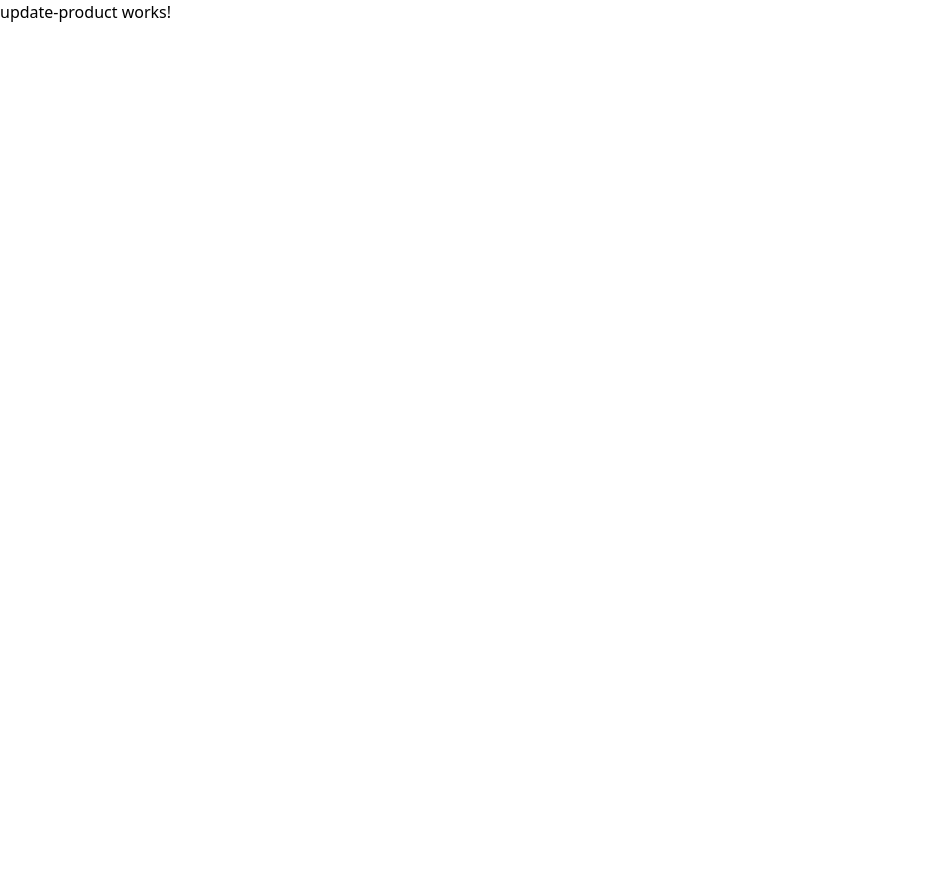
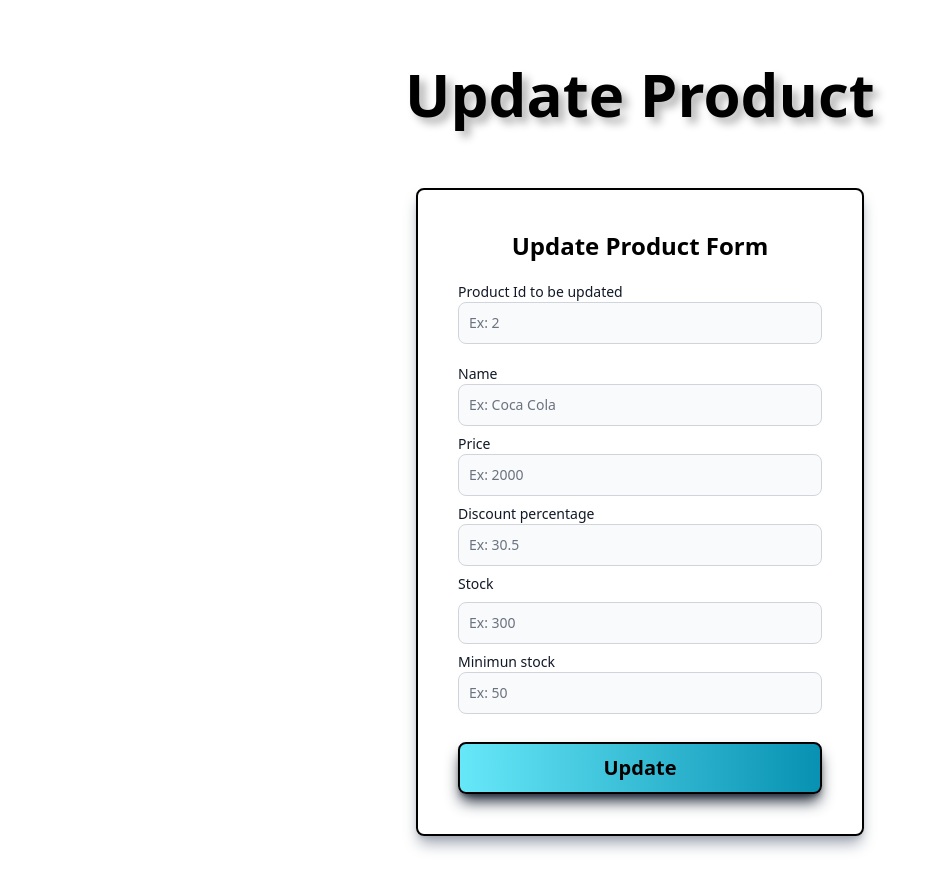
Before and after one commit to CarlosArauco8556/Control-de-Venta-Frontend, an Angular app: page /update-product in a window 1280 px wide. Shown: the top 890 px of the page, without its empty margins (0-943 px from the left). Before the commit the page ends 800 px from the top, so only its background shows below. Built offline with nearby package versions, Linux system fonts and the light colour scheme.

Commit message:
feat: finished update product.

```diff
--- a/src/app/products/pages/update-product/update-product.component.css
+++ b/src/app/products/pages/update-product/update-product.component.css
@@ -0,0 +1,16 @@
+.text-shadow {
+    text-shadow: 6px 6px 8px rgba(0.1, 0, 0, 0.3);
+  }
+
+.overlay {
+    position: fixed;
+    top: 0;
+    left: 0;
+    width: 100vw;
+    height: 100vh;
+    background-color: rgba(0, 0, 0, 0.5);
+    z-index: 9999;
+    display: flex;
+    align-items: center;
+    justify-content: center;
+}
--- a/src/app/products/pages/update-product/update-product.component.html
+++ b/src/app/products/pages/update-product/update-product.component.html
@@ -1 +1,84 @@
-<p>update-product works!</p>
+<p class = "text-6xl font-extrabold text-center mt-16 text-shadow">Update Product</p>
+
+<form [formGroup] = "forms" (ngSubmit) = "updateProduct()" class = "max-w-md mx-auto border-2 border-black p-10 mt-16 mb-16 rounded-lg shadow-lg shadow-gray-400">
+
+    <p class = "text-2xl text-center font-extrabold">Update Product Form</p>
+
+    <div class = "mt-5 mb-5">
+        <label class = "block text-sm font-medium text-gray-900">Product Id to be updated</label>
+        <input type = "number" class = "bg-gray-50 border border-gray-300 text-gray-900 text-sm rounded-lg block w-full p-2.5"
+        placeholder = "Ex: 2" formControlName = "id" required/>
+
+        <div *ngIf = "this.forms.get('id')?.invalid && this.forms.get('id')?.touched">
+            <p class = "text-red-500 text-sm font-medium"> Field "Id" is required</p>
+        </div>
+    </div>
+
+    <div class = "mb-2">
+        <label class = "block text-sm font-medium text-gray-900">Name</label>
+        <input type = "text" class = "bg-gray-50 border border-gray-300 text-gray-900  text-sm rounded-lg block w-full p-2.5"
+        placeholder = "Ex: Coca Cola" formControlName = "name" required/>
+
+        <div *ngIf = "this.forms.get('name')?.invalid && this.forms.get('name')?.touched">
+            <p class="text-red-500 text-sm font-medium"> Field "Name" is required</p>
+        </div>
+    </div>
+
+    <div class = "mb-2">
+        <label class = "block text-sm font-medium text-gray-900">Price</label>
+        <input type = "number" class = "bg-gray-50 border border-gray-300 text-gray-900  text-sm rounded-lg block w-full p-2.5"
+        placeholder = "Ex: 2000" formControlName = "price" required/>
+
+        <div *ngIf = "this.forms.get('price')?.invalid && this.forms.get('price')?.touched">
+            <p class="text-red-500 text-sm font-medium"> Field "Price" is required</p>
+        </div>
+    </div>
+
+    <div class = "mb-2">
+        <label class = "block text-sm font-medium text-gray-900">Discount percentage</label>
+        <input type = "number" class = "bg-gray-50 border border-gray-300 text-gray-900  text-sm rounded-lg block w-full p-2.5"
+        placeholder = "Ex: 30.5" formControlName = "discountPercentage" required/>
+
+        <div *ngIf = "this.forms.get('discountPercentage')?.invalid && this.forms.get('discountPercentage')?.touched">
+            <p class="text-red-500 text-sm font-medium"> Field "Discount percentage" is required</p>
+        </div>
+    </div>
+
+    <div class = "mb-2">
+        <label class = "block mb-2 text-sm font-medium text-gray-900">Stock</label>
+        <input type = "number" class = "bg-gray-50 border border-gray-300 text-gray-900  text-sm rounded-lg block w-full p-2.5"
+        placeholder = "Ex: 300" formControlName = "stock" required/>
+
+        <div *ngIf = "this.forms.get('stock')?.invalid && this.forms.get('stock')?.touched">
+            <p class="text-red-500 text-sm font-medium"> Field "Stock" is required</p>
+        </div>
+    </div>
+
+    <div class = "mb-2">
+        <label class = "block text-sm font-medium text-gray-900">Minimun stock</label>
+        <input type = "number" class = "bg-gray-50 border border-gray-300 text-gray-900  text-sm rounded-lg block w-full p-2.5"
+        placeholder = "Ex: 50" formControlName = "stockMin" required/>
+
+        <div *ngIf = "this.forms.get('stockMin')?.invalid && this.forms.get('stockMin')?.touched">
+            <p class="text-red-500 text-sm font-medium"> Field "Minimun stock" is required</p>
+        </div>
+    </div>
+
+    <button type = "submit" class = "text-black bg-gradient-to-r from-cyan-300 to-cyan-600 hover:text-white
+    font-bold rounded-lg text-xl w-full sm:w-full py-2.5 text-center border-2 border-black mt-5 shadow-lg shadow-gray-800"
+    >Update</button>
+</form>
+
+<div [ngClass] = "{'hidden' : !error, 'flex' : error, 'overlay': error}" class = "flex-col items-center justify-center">
+    <div *ngFor = "let errors of errorMessages">
+        <div class = "w-96 bg-red-500 rounded-lg p-4 mb-1">
+            <p class = "text-white text-center text-xs font-medium">{{errors}}</p>
+        </div>
+    </div>
+</div>
+
+<div [ngClass] = "{'hidden' : !productIsUpdated, 'flex' : productIsUpdated, 'overlay': productIsUpdated}" class = "flex-col items-center justify-center">
+    <div class = "bg-green-400 rounded-lg p-7">
+        <p class = "text-white text-center text-2xl font-medium">Product updated!</p>
+    </div>
+</div>
--- a/src/app/products/pages/update-product/update-product.component.ts
+++ b/src/app/products/pages/update-product/update-product.component.ts
@@ -1,11 +1,132 @@
-import { Component } from '@angular/core';
+import { Component, inject } from '@angular/core';
+import { ProductService } from '../../services/product.service';
+import { GetProductsComponent } from '../get-products/get-products.component';
+import { GetProducts } from '../../interfaces/getProducts';
+import { FormBuilder, FormGroup, FormsModule, ReactiveFormsModule, Validators } from '@angular/forms';
+import { HttpClientModule } from '@angular/common/http';
+import { CommonModule } from '@angular/common';
 
 @Component({
   selector: 'products-update-product',
-  imports: [],
+  imports: [HttpClientModule, CommonModule, FormsModule, ReactiveFormsModule],
+  providers: [ProductService, GetProductsComponent],
   templateUrl: './update-product.component.html',
   styleUrl: './update-product.component.css'
 })
 export class UpdateProductComponent {
+  productService: ProductService = inject(ProductService);
+  getProductsComponent: GetProductsComponent = inject(GetProductsComponent);
+  product: GetProducts = { name: '', price: 0, discountPercentage: 0, stock: 0, stockMin: 0};
+  errorMessages: string[] = [];
+  error: boolean = false;
+  productIsUpdated: boolean = false;
+  forms: FormGroup = new FormGroup({});
+  id: number = 0;
+
+  constructor(private FormBuilder: FormBuilder){}
+
+  ngOnInit(){
+    this.createForm();
+  }
+
+  createForm(){
+    this.forms = this.FormBuilder.group({
+      id: ['', [Validators.required, Validators.min(0)]],
+      name: ['', [Validators.required]],
+      price: ['', [Validators.required, Validators.min(0)]],
+      discountPercentage: ['', [Validators.required, Validators.min(0), Validators.max(100)]],
+      stock: ['', [Validators.required, Validators.min(0)]],
+      stockMin: ['', [Validators.required, Validators.min(0)]]
+    })
+  }
+
+  async updateProduct(){
+    this.errorMessages = [];
+    if(this.forms.invalid){
+      this.handleFormErrors();
+      return;
+    }
+    try
+    {
+      this.product.name = this.forms.value.name;
+      this.product.price = this.forms.value.price;
+      this.product.discountPercentage = this.forms.value.discountPercentage;
+      this.product.stock = this.forms.value.stock;
+      this.product.stockMin = this.forms.value.stockMin;
+
+      this.id = this.forms.value.id;
+
+      const productUpdated = await this.productService.updateProduct(this.id, this.product);
+      if(productUpdated !== null){
+        this.productIsUpdated = true;
+        this.getProductsComponent.getProducts();
+        this.forms.reset();
+      }
+      setTimeout(() => {
+        this.productIsUpdated = false;
+      }, 3000);
+
+    } catch (error){
+      console.log("Error in UpdateProduct", error);
+      this.handleServerError(error);
+    }
+  }
+
+  handleFormErrors(){
+    if(this.forms.controls['id'].invalid){
+      this.errorMessages.push('ID is required');
+
+      this.handleError();
+    }
+    if(this.forms.controls['name'].invalid){
+      this.errorMessages.push('Name is required');
+
+      this.handleError();
+    }
+    if(this.forms.controls['price'].invalid){
+      this.errorMessages.push('Price is required and must be greater than 0');
+
+      this.handleError();
+    }
+    if(this.forms.controls['discountPercentage'].invalid){
+      this.errorMessages.push('Discount Percentage is required and must be between 0 and 100');
+
+      this.handleError();
+    }
+    if(this.forms.controls['stock'].invalid){
+      this.errorMessages.push('Stock is required and must be greater than 0');
+
+      this.handleError();
+    }
+    if(this.forms.controls['stockMin'].invalid){
+      this.errorMessages.push('Stock Min is required and must be greater than 0');
+
+      this.handleError();
+    }
+  }
+
+  handleServerError(error: any){
+    console.error('Server error:', error);
+
+    if (error.error?.errors) {
+      this.errorMessages = [
+        ...(Object.values(error.error.errors)
+          .flat()
+          .filter((e): e is string => typeof e === 'string'))
+      ];
+    } else if (typeof error.error === 'string') {
+      this.errorMessages.push(error.error);
+    } else {
+      this.errorMessages.push('An unexpected error occurred. Please try again later.');
+    }
+    this.handleError();
+  }
+
+  handleError(){
+    this.error = true;
+    setTimeout(() => {
+      this.error = false;
+    }, 2000);
+  }
 
 }
```
Also changed, not shown: src/app/products/services/product.service.ts (+4 -4 lines).
